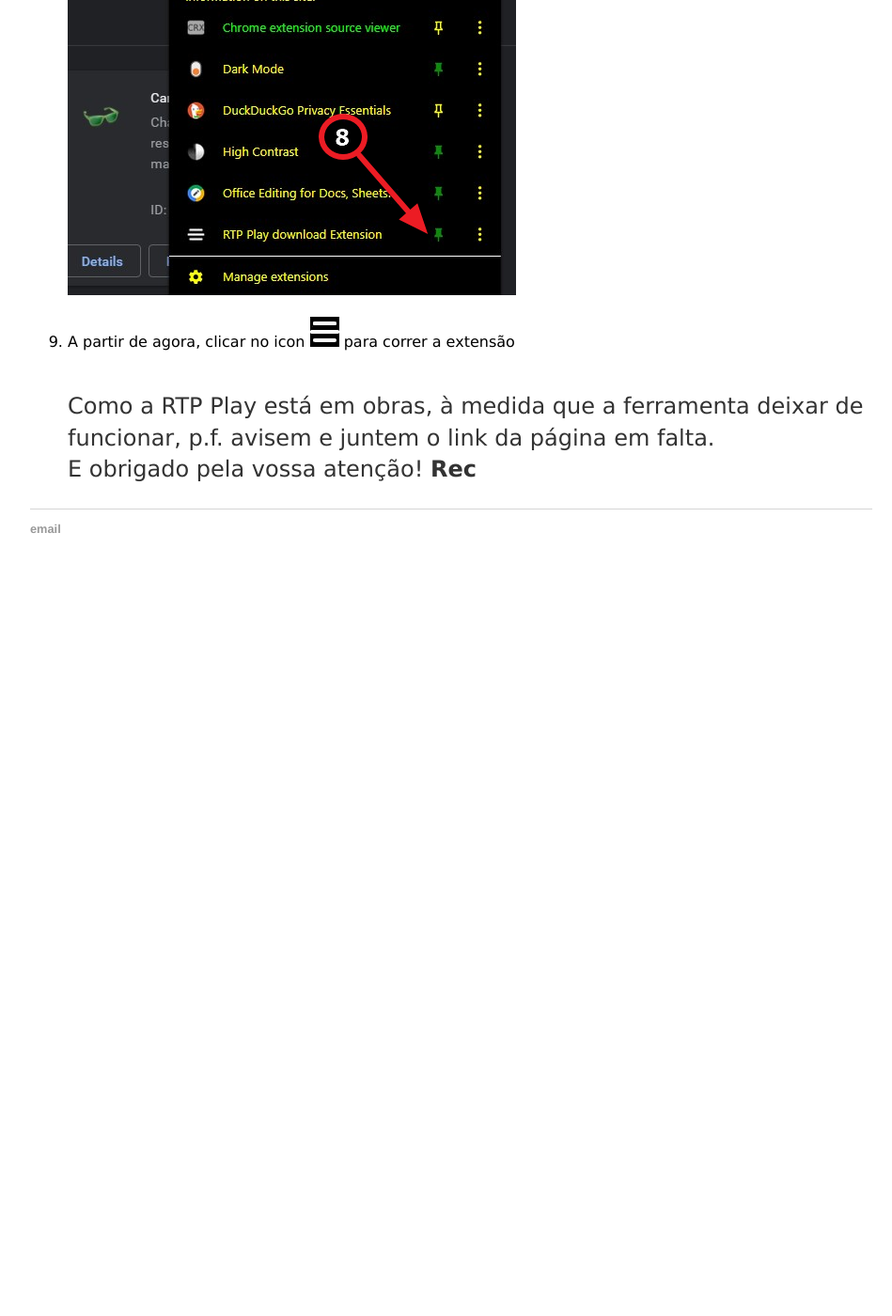
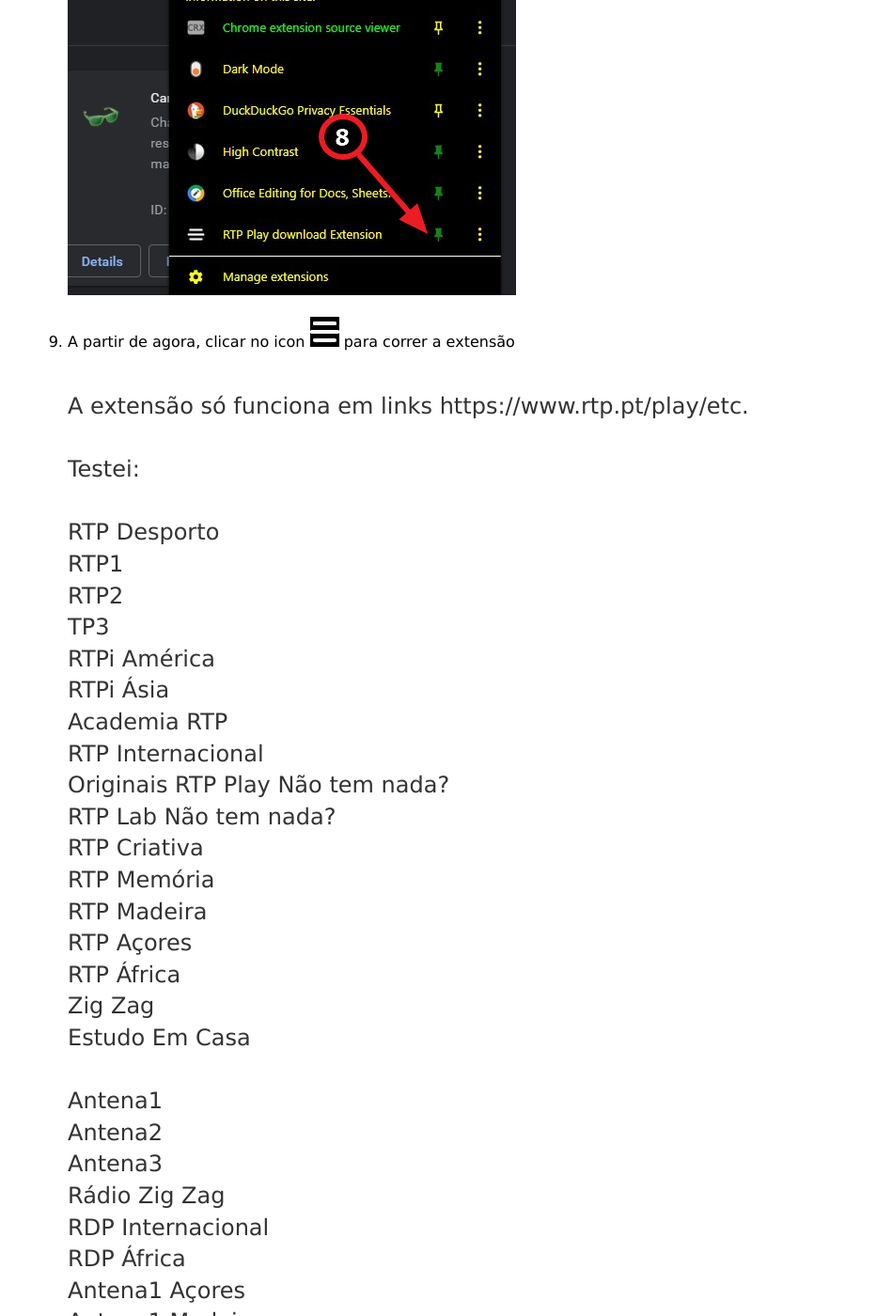
Before and after one commit to rtpplay/recursos.github.io, a Jekyll site: the page built from index.html, in a window 1280 px wide and 1400 px high, scrolled down 3301 px. Shown: the whole window at 94% size, without its empty margins (160-1109 px from the left). Built offline with Jekyll 4.4.1, drawn with Linux system fonts in a browser that asks for light colours; before the commit the page ends 3931 px from its top, so only the background shows below that; some of the changed text lies outside the part shown.

Commit message:
Update index.html

```diff
--- a/index.html
+++ b/index.html
@@ -62,7 +62,37 @@
 			<img src="files/2021-02-20-pinned.png"><br><br>
 		</li>
 		<li>A partir de agora, clicar no icon <img src = "files/icon.png"> para correr a extensão<br><br></li>
-		<p>Como a RTP Play está em obras, à medida que a ferramenta deixar de funcionar, p.f. avisem e juntem o link da página em falta.<br>
+		<p>A extensão só funciona em links https://www.rtp.pt/play/etc.<br><br>
+			Testei:<br>
+			<br>RTP Desporto
+<br>RTP1
+<br>RTP2
+<br>TP3
+<br>RTPi América
+<br>RTPi Ásia
+<br>Academia RTP
+<br>RTP Internacional
+<br>Originais RTP Play    Não tem nada?
+<br>RTP Lab               Não tem nada?
+<br>RTP Criativa
+<br>RTP Memória
+<br>RTP Madeira
+<br>RTP Açores
+<br>RTP África
+<br>Zig Zag
+<br>Estudo Em Casa
+<br>
+<br>Antena1
+<br>Antena2
+<br>Antena3
+<br>Rádio Zig Zag
+<br>RDP Internacional
+<br>RDP África
+<br>Antena1 Açores
+<br>Antena1 Madeira
+<br>Antena3 Madeira
+<br>
+			E como a RTP Play está em obras, à medida que a ferramenta deixar de funcionar, p.f. avisem e juntem o link da página em falta.<br>
 			E obrigado pela vossa atenção!
 			<b>Rec</b>
 		</p>
```
